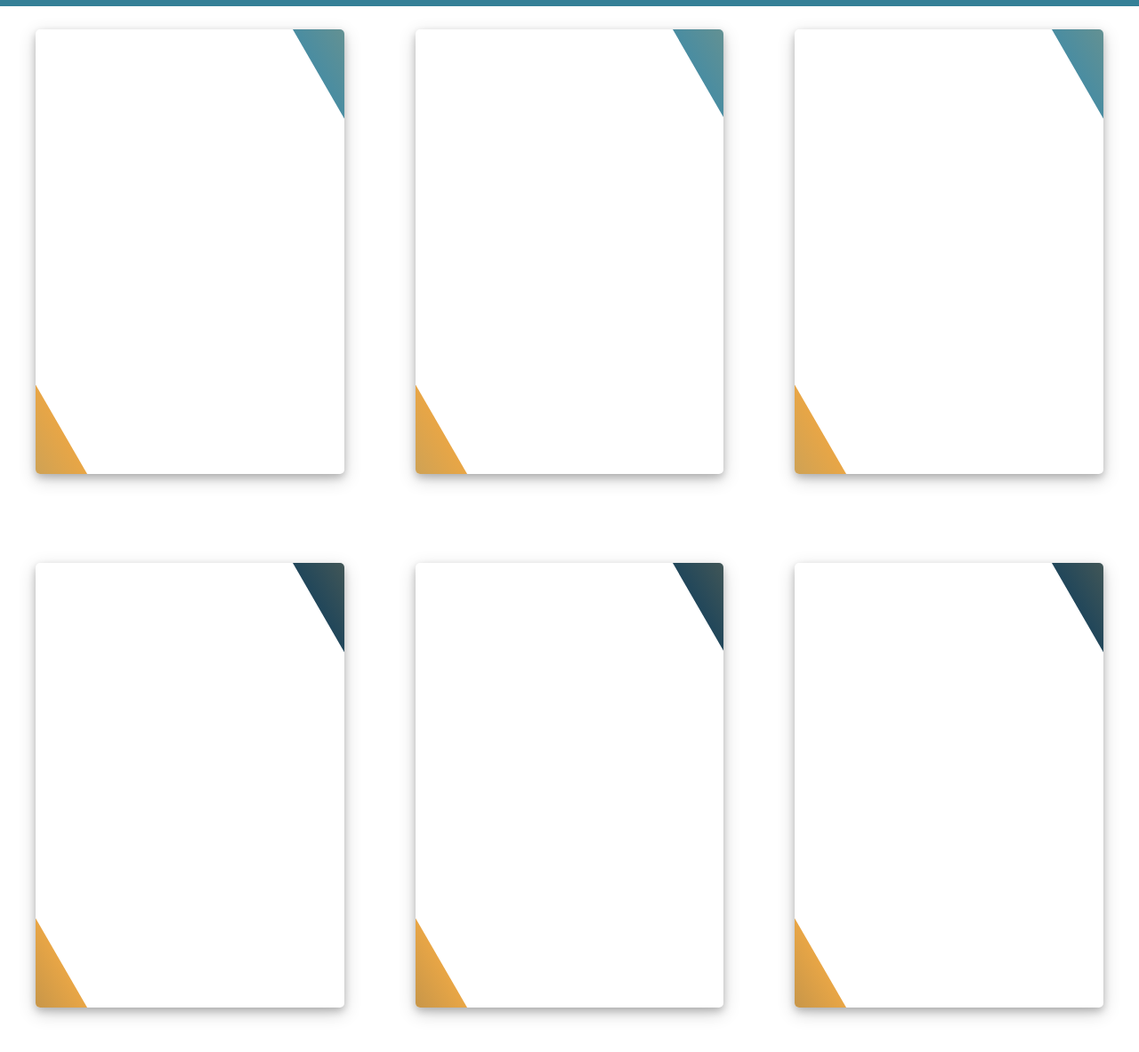
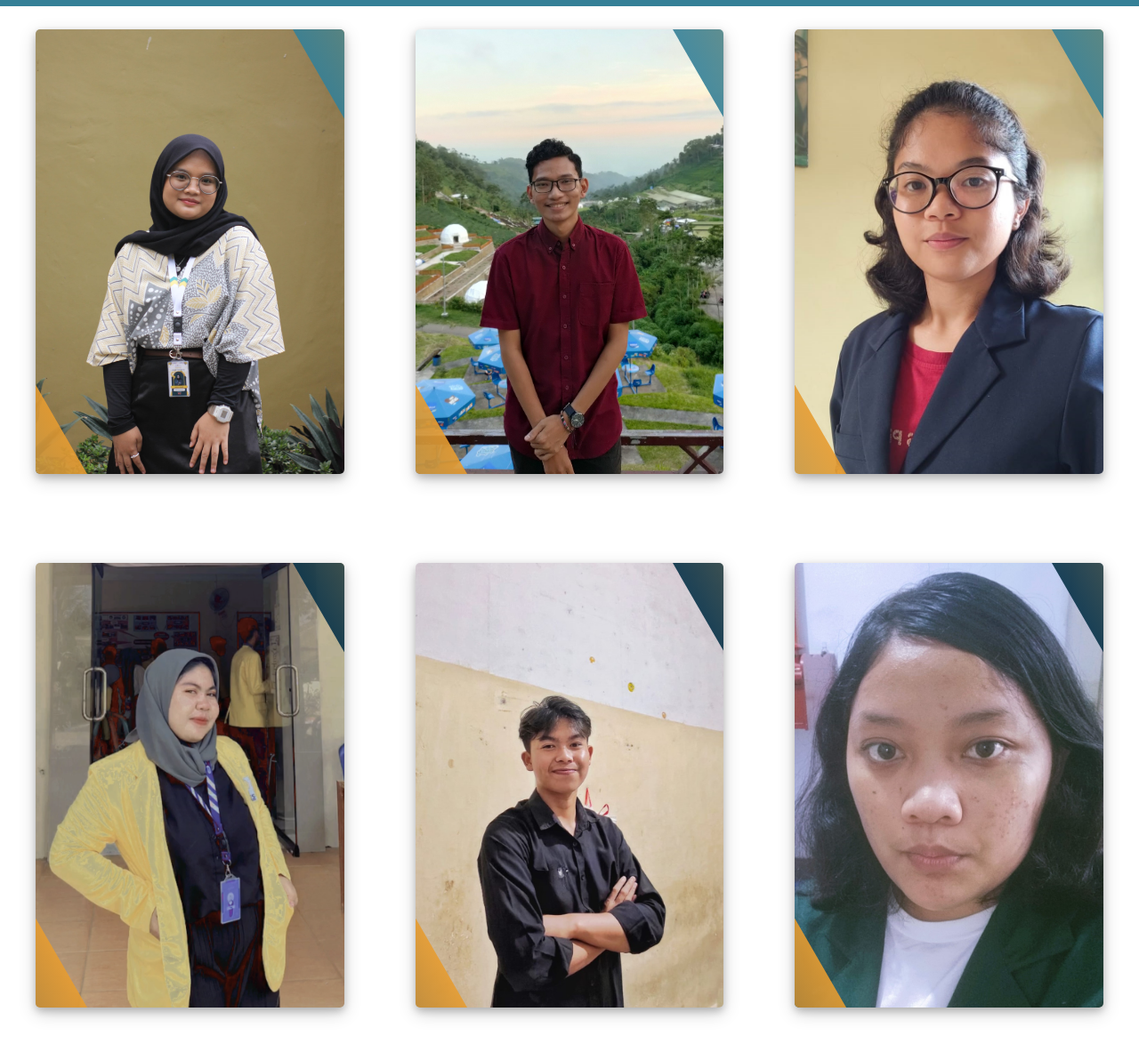
Before and after one commit to abdisuryaperdana/Travel, a plain HTML site: page team.html in a window 1280 px wide. Shown: the part 67-1250 px from the top of the page at 89% size. Drawn offline with Linux system fonts and the light colour scheme.

Commit message:
add photo team

```diff
--- a/assets/css/team.css
+++ b/assets/css/team.css
@@ -91,7 +91,7 @@ p{
     left: 0;
     width: 100%;
     height: 100%;
-    background: url('') no-repeat center center/cover;
+    background: url('/assets/images/team/syifa.jpg') no-repeat center center/cover;
     z-index: -1;
     opacity: 1;
     transition: all .5s ease-in;
@@ -238,7 +238,7 @@ p{
     left: 0;
     width: 100%;
     height: 100%;
-    background: url('') no-repeat center center/cover;
+    background: url('/assets/images/team/alfiyanto.jpg') no-repeat center center/cover;
     z-index: -1;
     opacity: 1;
     transition: all .5s ease-in;
@@ -385,7 +385,7 @@ p{
     left: 0;
     width: 100%;
     height: 100%;
-    background: url('') no-repeat center center/cover;
+    background: url('/assets/images/team/debora.jpg') no-repeat center center/cover;
     z-index: -1;
     opacity: 1;
     transition: all .5s ease-in;
@@ -533,7 +533,7 @@ p{
     left: 0;
     width: 100%;
     height: 100%;
-    background: url('') no-repeat center center/cover;
+    background: url('/assets/images/team/ninda.png') no-repeat center center/cover;
     z-index: -1;
     opacity: 1;
     transition: all .5s ease-in;
@@ -680,7 +680,7 @@ p{
     left: 0;
     width: 100%;
     height: 100%;
-    background: url('') no-repeat center center/cover;
+    background: url('/assets/images/team/rio.jpg') no-repeat center center/cover;
     z-index: -1;
     opacity: 1;
     transition: all .5s ease-in;
@@ -826,7 +826,7 @@ p{
     left: 0;
     width: 100%;
     height: 100%;
-    background: url('') no-repeat center center/cover;
+    background: url('/assets/images/team/sabella.jpg') no-repeat center center/cover;
     z-index: -1;
     opacity: 1;
     transition: all .5s ease-in;
```
Also changed, not shown: assets/images/team/alfiyanto.jpg (added), assets/images/team/debora.jpg (added), assets/images/team/ninda.png (added), assets/images/team/rio.jpg (added), assets/images/team/sabella.jpg (added), assets/images/team/syifa.jpg (added).
